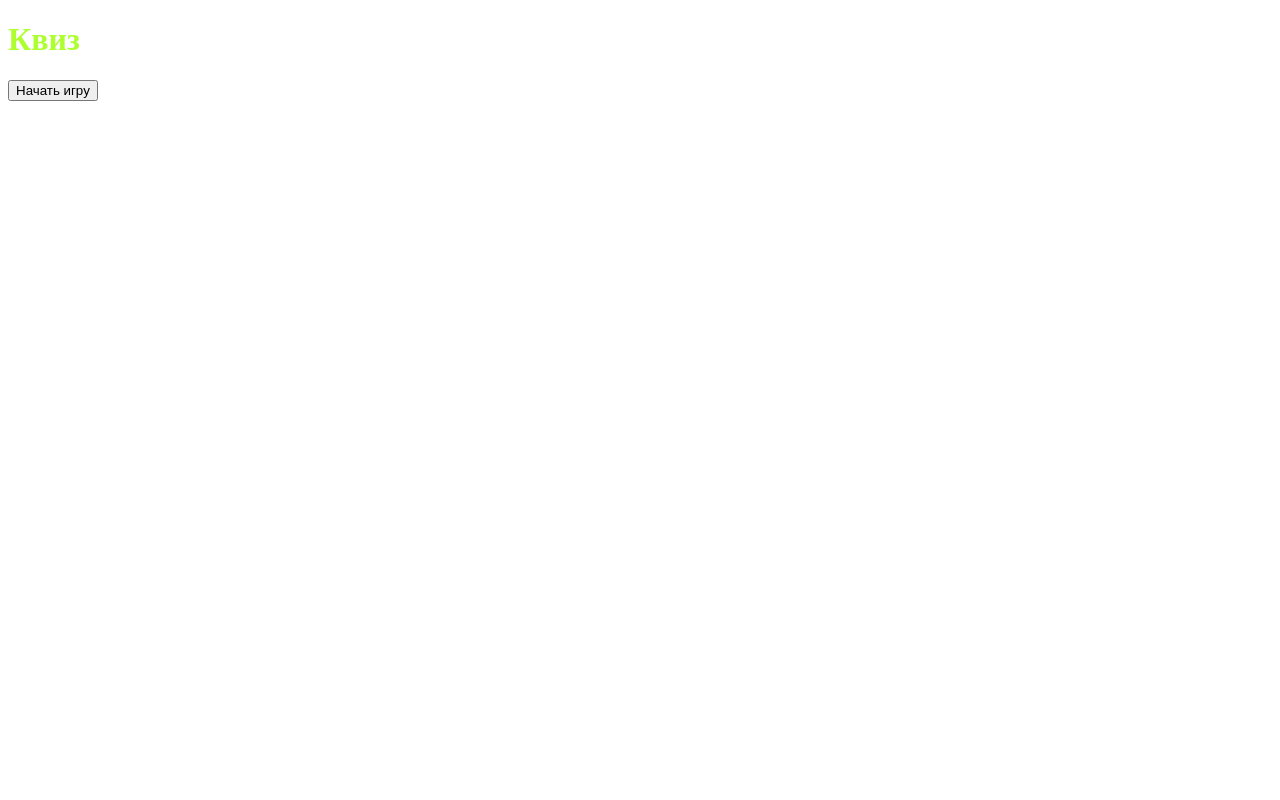
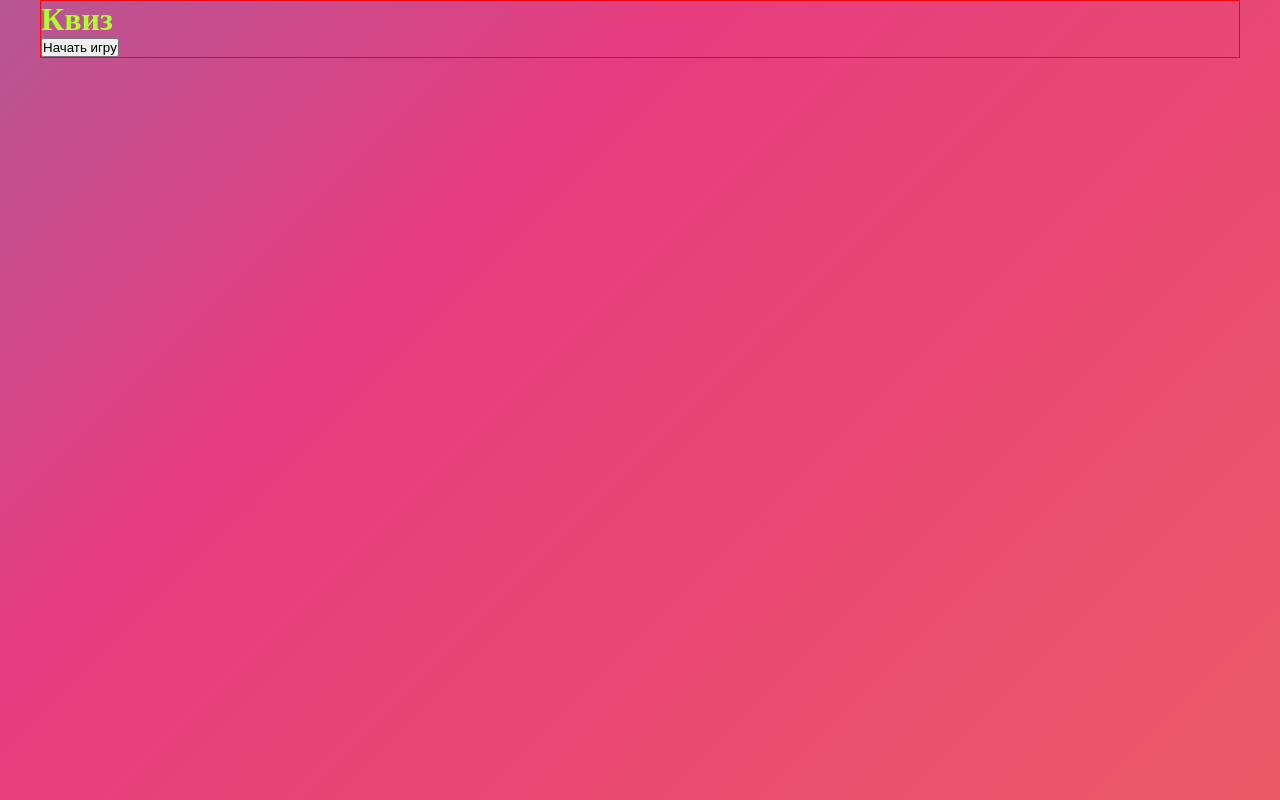
Before and after one commit to DevEvKa/Quiz_game, a React (Create React App) app: page / in a window 1280 px wide. Built offline with nearby package versions, Linux system fonts and the light colour scheme.

Commit message:
style: add global styles

```diff
--- a/package.json
+++ b/package.json
@@ -13,6 +13,7 @@
     "react": "^18.2.0",
     "react-dom": "^18.2.0",
     "react-scripts": "5.0.1",
+    "styled-components": "^5.3.6",
     "typescript": "^4.8.4",
     "web-vitals": "^2.1.4"
   },
@@ -39,5 +40,8 @@
       "last 1 firefox version",
       "last 1 safari version"
     ]
+  },
+  "devDependencies": {
+    "@types/styled-components": "^5.1.26"
   }
 }
--- a/src/App.tsx
+++ b/src/App.tsx
@@ -1,4 +1,4 @@
-import React, { useState, useEffect } from "react";
+import React, { useState, useEffect, Fragment } from "react";
 
 //component imports
 import Header from "./components/Header/Header";
@@ -13,8 +13,10 @@ import { totalQuestionsNumber } from './data/questions'
 import { QuestionProps } from "./data/questions";
 
 
+//styles
+import GlobalStyle from "./styles/global"
 
-export default function App() {
+const App: React.FC = () => {
 
   const [gameStatus, setGameStatus] = useState("on start");
   const [resultValue, setResultValue] = useState(0);
@@ -68,6 +70,8 @@ export default function App() {
   }
 
   return (
+    <Fragment>
+      <GlobalStyle />
       <div className="App">
         <div className="container mx-auto max-w-2xl pt-5">
           <Header gameStatus={gameStatus} startGame={startGame} />
@@ -75,5 +79,8 @@ export default function App() {
           {gameStatus === "finished" && <ResultPage count={resultValue} />}
         </div>
       </div>
+    </Fragment>
   );
 }
+
+export default App;
--- a/src/components/Header/Header.tsx
+++ b/src/components/Header/Header.tsx
@@ -1,9 +1,12 @@
 import React, { useState } from "react";
+
 
 interface IHeaderProps {
     gameStatus: string,
     startGame: () => void,
 }
+
+
 
 const Header: React.FC<IHeaderProps> = ({ gameStatus, startGame }: IHeaderProps) => {
 
@@ -17,7 +20,7 @@ const Header: React.FC<IHeaderProps> = ({ gameStatus, startGame }: IHeaderProps)
     return (
         <div className="header">
             <h1 className="header__title py-10 px-15 text-3xl font-bold">Квиз</h1>
-            <button className="header__startBtn btn" onClick={() => { startGame(); hideStartBtn(); }}>Начать игру</button>
+            <button className="header__startBtn btn hidden" onClick={() => { startGame(); hideStartBtn(); }}>Начать игру</button>
         </div>
     );
 }
--- /dev/null
+++ b/src/styles/global.ts
@@ -0,0 +1,40 @@
+import { createGlobalStyle } from "styled-components";
+const GlobalStyle = createGlobalStyle`
+* {
+    margin: 0;
+    padding: 0;
+    outline: 0;
+    box-sizing: border-box;
+}
+
+html {
+    background: linear-gradient(-45deg, #ee7752, #e73c7e, #23a6d5, #23d5ab);
+	background-size: 400% 400%;
+	animation: gradient 15s ease infinite;
+
+}
+body {
+    min-height: 100vh;
+    max-width: 1200px;
+    margin: 0 auto;
+}
+
+@keyframes gradient {
+	0% {
+		background-position: 0% 50%;
+	}
+	50% {
+		background-position: 100% 50%;
+	}
+	100% {
+		background-position: 0% 50%;
+	}
+}
+
+#root {
+    border: 1px solid red;
+    margin: 0 auto;
+}
+`;
+
+export default GlobalStyle;
```
Also changed, not shown: 1 other file (tests, documents, lock files or other folders). Lines whose indentation alone changed are shown as unchanged.
